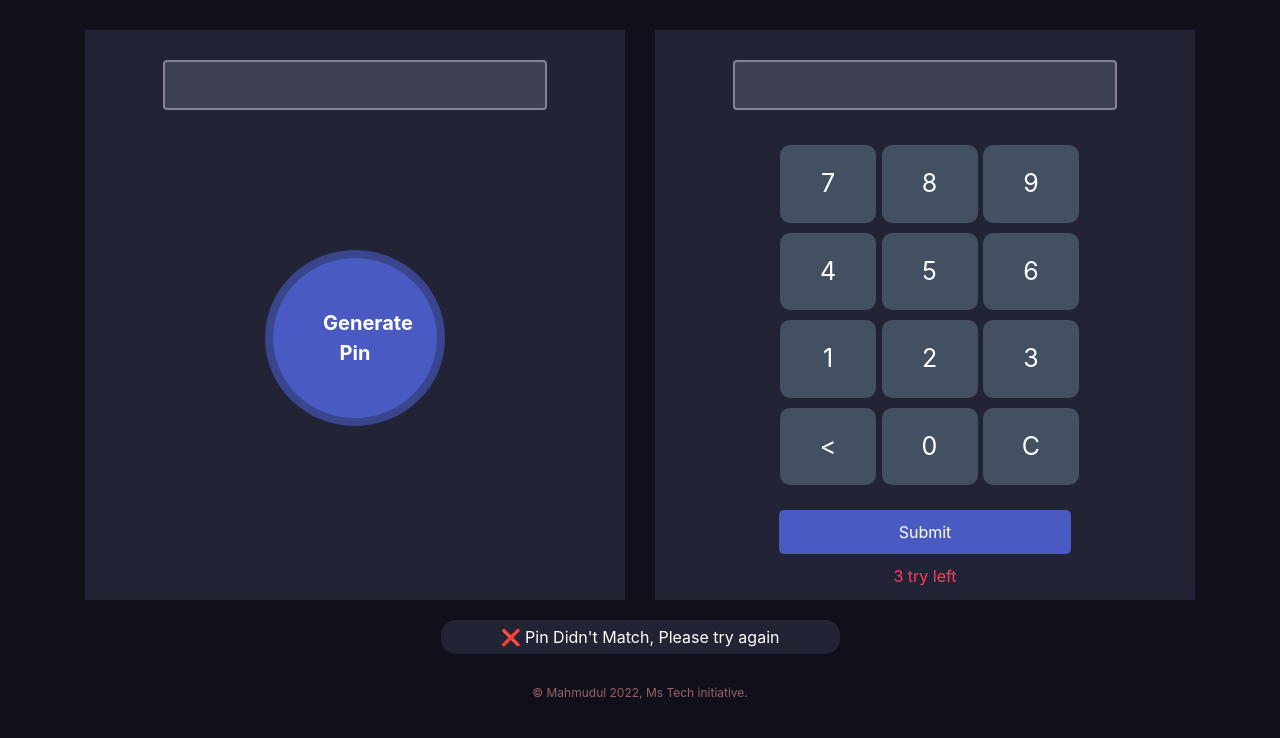
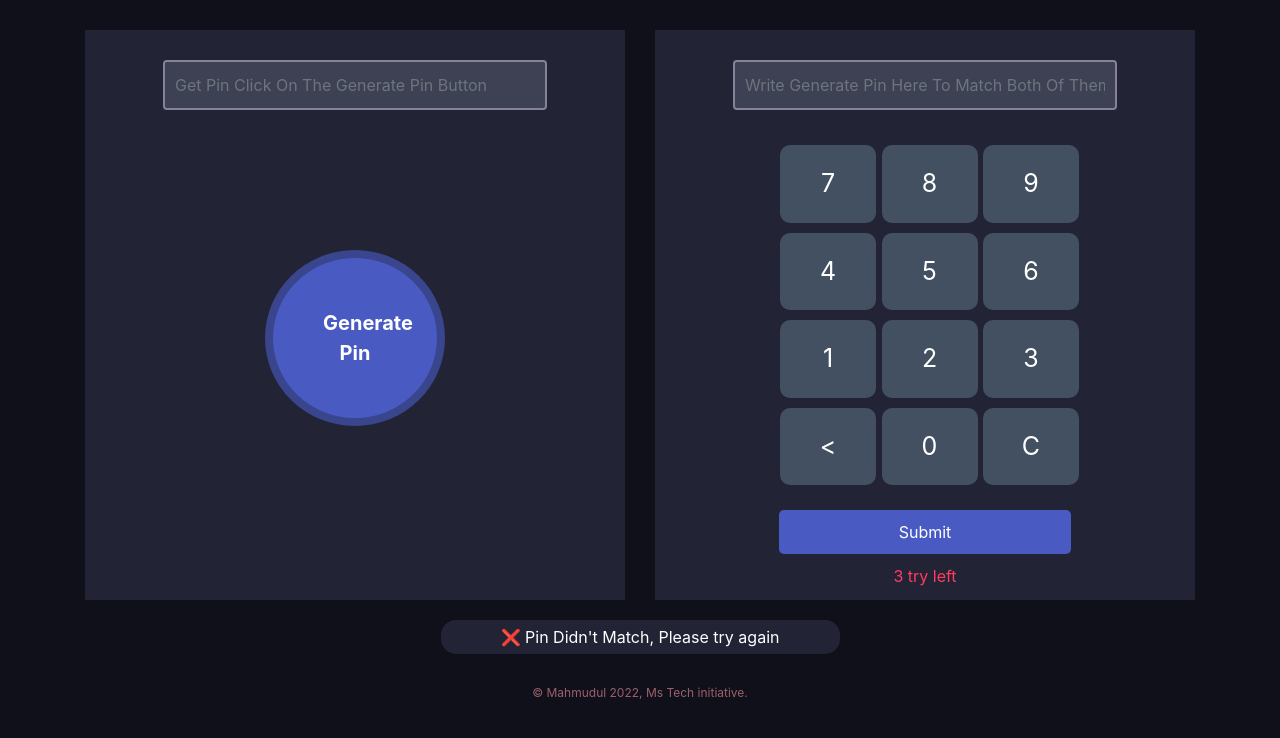
Before and after one commit to mahmudul607/pin-matcher, a plain HTML site: page index.html in a window 1280 px wide. Drawn offline with nearby package versions, Linux system fonts and the light colour scheme.

Commit message:
last update2

```diff
--- a/index.html
+++ b/index.html
@@ -12,13 +12,13 @@
         <div class="row">
             <div class="col-md-6">
                 <div class="pin-generator half-width">
-                    <input id="seePin" class="form-control" type="text">
+                    <input id="seePin" class="form-control" type="text" placeholder="Get Pin Click On The Generate Pin Button">
                     <button id="creatPin" class="generate-btn">Generate Pin</button>
                 </div>
             </div>
             <div class="col-md-6">
                 <div class="input-section half-width">
-                    <input id="numIputField" class="form-control" type="text">
+                    <input id="numIputField" class="form-control" type="text" placeholder="Write Generate Pin Here To Match Both Of Them">
                     <div  class="numbers">
                         <div id="itemDiv" class="calc-body">
                             <div class="calc-button-row">
```
